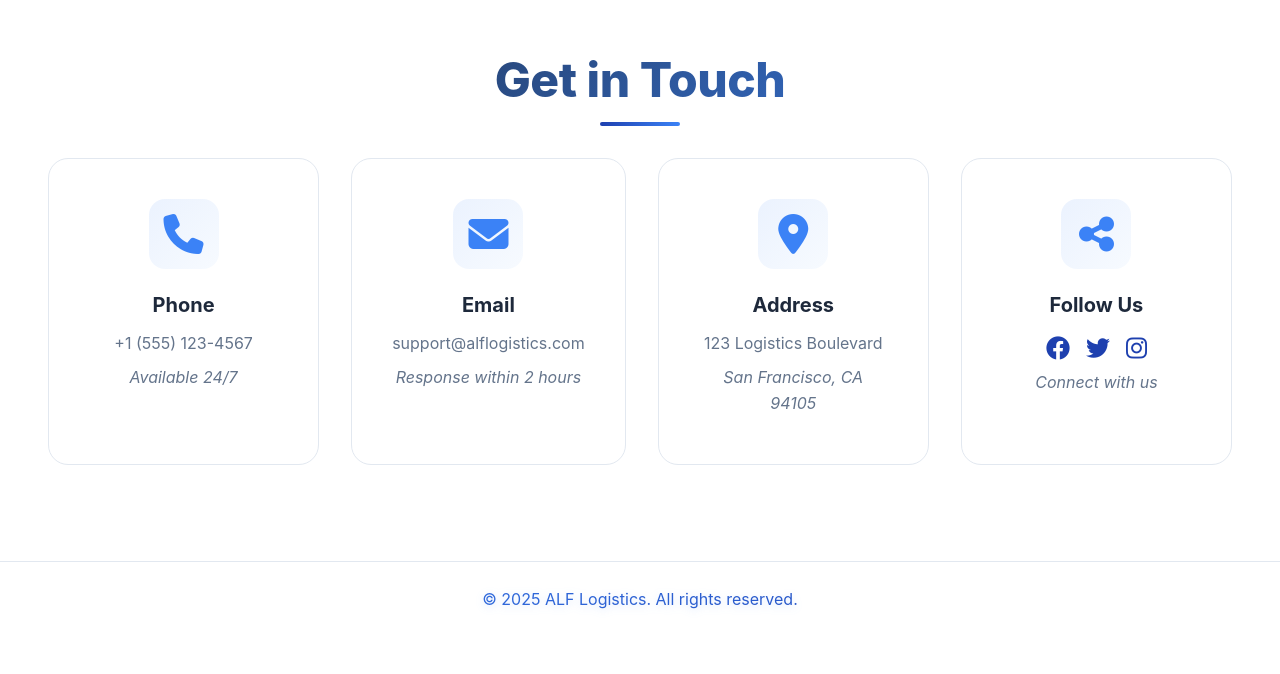
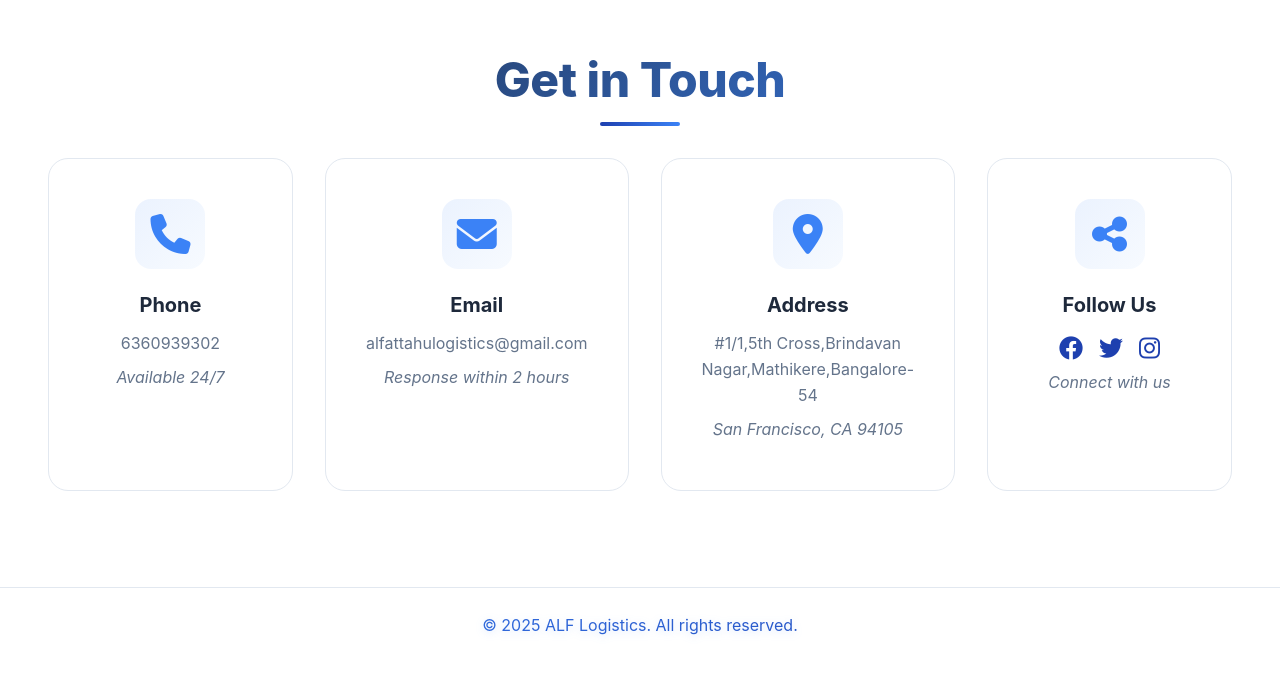
Before and after one commit to MAXSTEEL003/alf, a React (Vite) app: page /about in a window 1280 px wide. Shown: the part 4883-5557 px from the top of the page. Before the commit the page ends 5535 px from the top, so only its background shows below. Built offline with nearby package versions, Linux system fonts and the light colour scheme; no server answers.

Commit message:
checking the push

```diff
--- a/src/pages/About.jsx
+++ b/src/pages/About.jsx
@@ -218,7 +218,7 @@ export default function About() {
                 <i className="fas fa-phone"></i>
               </div>
               <h4>Phone</h4>
-              <p>+1 (555) 123-4567</p>
+              <p>6360939302</p>
               <p className="contact-label">Available 24/7</p>
             </div>
 
@@ -227,7 +227,7 @@ export default function About() {
                 <i className="fas fa-envelope"></i>
               </div>
               <h4>Email</h4>
-              <p>support@alflogistics.com</p>
+              <p>alfattahulogistics@gmail.com</p>
               <p className="contact-label">Response within 2 hours</p>
             </div>
 
@@ -236,7 +236,7 @@ export default function About() {
                 <i className="fas fa-map-marker-alt"></i>
               </div>
               <h4>Address</h4>
-              <p>123 Logistics Boulevard</p>
+              <p>#1/1,5th Cross,Brindavan Nagar,Mathikere,Bangalore-54</p>
               <p className="contact-label">San Francisco, CA 94105</p>
             </div>
 
```
